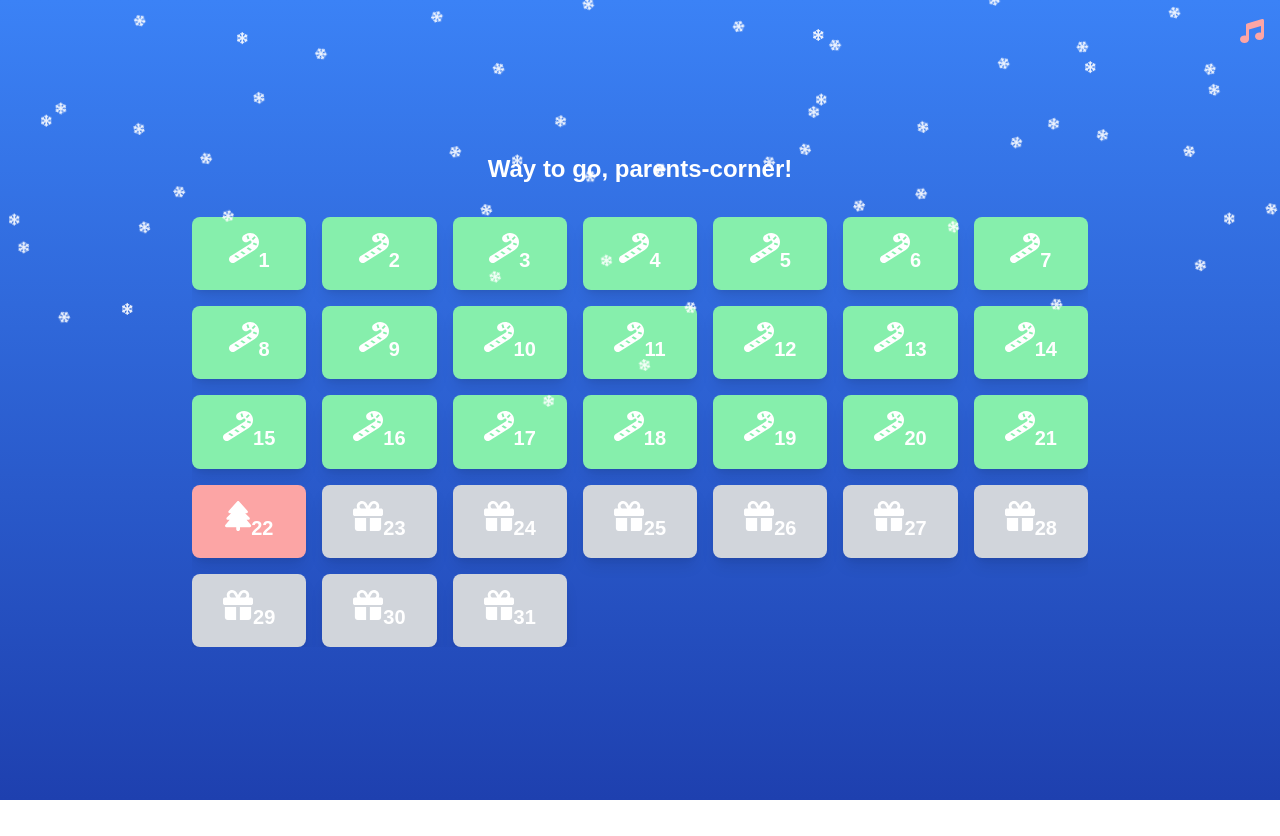
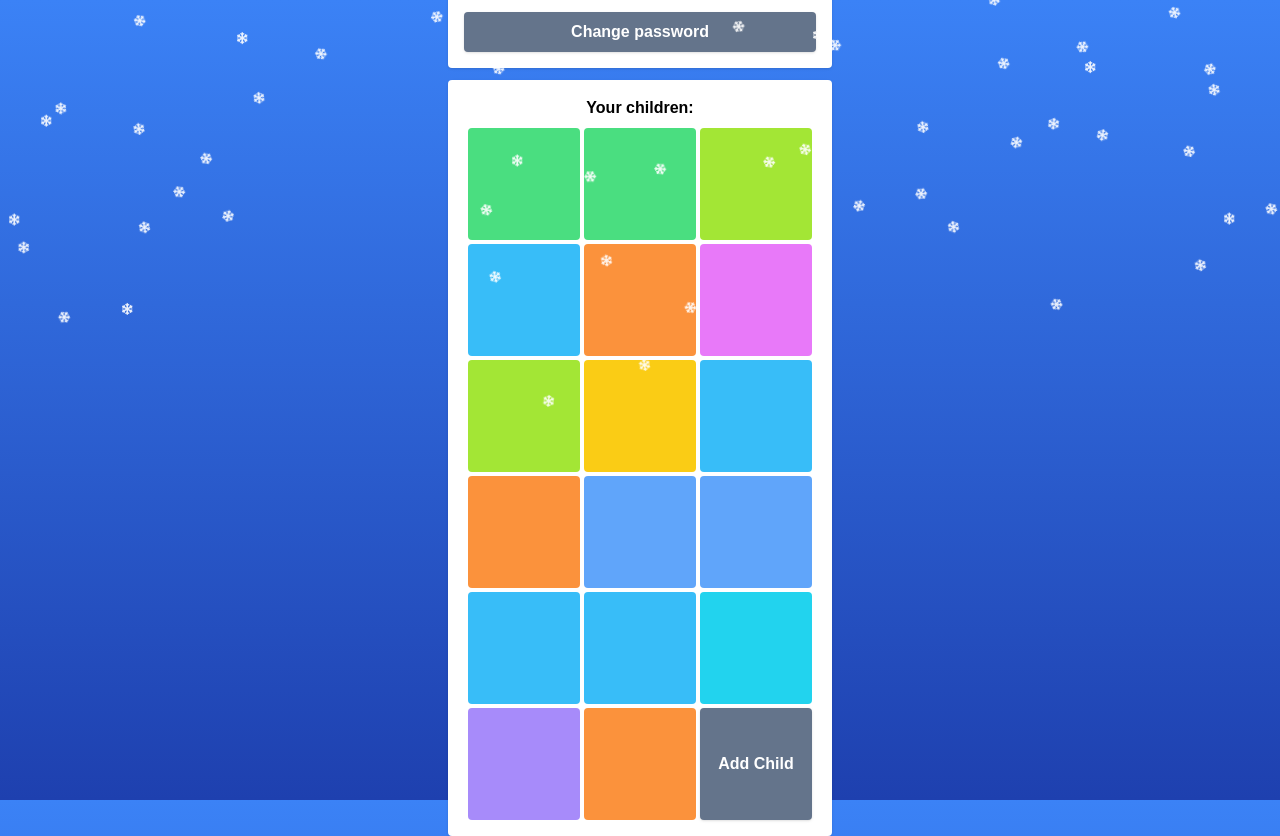
Before and after one commit to bukulele/santa, a Next.js app: page /parents-corner in a window 1280 px wide. Before the commit the page ends 800 px from the top, so only its background shows below. Built offline with nearby package versions, Linux system fonts and the light colour scheme.

Commit message:
children tiles coloring scheme done

```diff
--- /dev/null
+++ b/app/components/ChildrenTile.js
@@ -0,0 +1,19 @@
+"use client";
+
+import React, { useState } from "react";
+
+export default function ChildrenTile({ color, hoverColor }) {
+  const [isHovered, setIsHovered] = useState(false);
+
+  return (
+    <div
+      className="w-28 h-28 rounded"
+      style={{
+        backgroundColor: isHovered ? hoverColor : color,
+        transition: "background-color 0.3s ease",
+      }}
+      onMouseEnter={() => setIsHovered(true)}
+      onMouseLeave={() => setIsHovered(false)}
+    ></div>
+  );
+}
--- /dev/null
+++ b/app/components/SettingsBlock.js
@@ -0,0 +1,9 @@
+function SettingsBlock({ children }) {
+  return (
+    <div className="bg-white rounded p-4 shadow text-black flex flex-col gap-2 w-96 max-w-full">
+      {children}
+    </div>
+  );
+}
+
+export default SettingsBlock;
--- /dev/null
+++ b/app/functions/getRandomNumber.js
@@ -0,0 +1,5 @@
+function getRandomNumber(min, max) {
+  return Math.floor(Math.random() * (max - min + 1)) + min;
+}
+
+export default getRandomNumber;
--- /dev/null
+++ b/app/parents-corner/page.js
@@ -0,0 +1,64 @@
+// src/app/page.js
+
+import React from "react";
+import Snowfall from "../components/Snowfall";
+import SettingsBlock from "../components/SettingsBlock";
+import getRandomNumber from "../functions/getRandomNumber";
+import ChildrenTile from "../components/ChildrenTile";
+
+export default function ParentsCorner() {
+  const childrenColors = [
+    { color: "#f87171", hoverColor: "#ef4444" }, // Red
+    { color: "#fb923c", hoverColor: "#f97316" }, // Orange
+    { color: "#fbbf24", hoverColor: "#f59e0b" }, // Amber
+    { color: "#facc15", hoverColor: "#eab308" }, // Yellow
+    { color: "#a3e635", hoverColor: "#84cc16" }, // Lime
+    { color: "#4ade80", hoverColor: "#22c55e" }, // Green
+    { color: "#34d399", hoverColor: "#10b981" }, // Emerald
+    { color: "#2dd4bf", hoverColor: "#14b8a6" }, // Teal
+    { color: "#22d3ee", hoverColor: "#06b6d4" }, // Cyan
+    { color: "#38bdf8", hoverColor: "#0ea5e9" }, // Sky
+    { color: "#60a5fa", hoverColor: "#3b82f6" }, // Blue
+    { color: "#818cf8", hoverColor: "#6366f1" }, // Indigo
+    { color: "#a78bfa", hoverColor: "#8b5cf6" }, // Violet
+    { color: "#c084fc", hoverColor: "#a855f7" }, // Purple
+    { color: "#e879f9", hoverColor: "#d946ef" }, // Fuchsia
+    { color: "#f472b6", hoverColor: "#ec4899" }, // Pink
+    { color: "#fb7185", hoverColor: "#f43f5e" }, // Rose
+  ];
+  const children = childrenColors;
+
+  return (
+    <div className="flex flex-col items-center w-full gap-3">
+      <Snowfall />
+      <SettingsBlock>
+        <div className="w-full flex gap-2">
+          <p className="w-1/4 font-bold">Your email:</p>
+          <p>test@email.com</p>
+        </div>
+        <button className="bg-slate-500 hover:bg-slate-300 hover:text-slate-700 p-2 rounded shadow text-white font-bold">
+          Change password
+        </button>
+      </SettingsBlock>
+      <SettingsBlock>
+        <p className="text-center font-bold">Your children:</p>
+        <div className="flex flex-wrap justify-center gap-1">
+          {children.map((_, index) => {
+            let colorObjIdx = getRandomNumber(0, childrenColors.length - 1);
+            let colorObj = childrenColors[colorObjIdx];
+            return (
+              <ChildrenTile
+                key={`child_tile_${index}`}
+                color={colorObj.color}
+                hoverColor={colorObj.hoverColor}
+              />
+            );
+          })}
+          <button className="w-28 h-28 bg-slate-500 hover:bg-slate-300 hover:text-slate-700 p-2 rounded shadow text-white font-bold">
+            Add Child
+          </button>
+        </div>
+      </SettingsBlock>
+    </div>
+  );
+}
--- a/tailwind.config.js
+++ b/tailwind.config.js
@@ -4,6 +4,12 @@ module.exports = {
     "./pages/**/*.{js,ts,jsx,tsx,mdx}",
     "./components/**/*.{js,ts,jsx,tsx,mdx}",
     "./app/**/*.{js,ts,jsx,tsx,mdx}",
+  ],
+  safelist: [
+    {
+      pattern:
+        /bg-(red|orange|amber|yellow|lime|green|emerald|teal|cyan|sky|blue|indigo|violet|purple|fuchsia|pink|rose)-(300|500)/,
+    },
   ],
   theme: {
     extend: {
```
